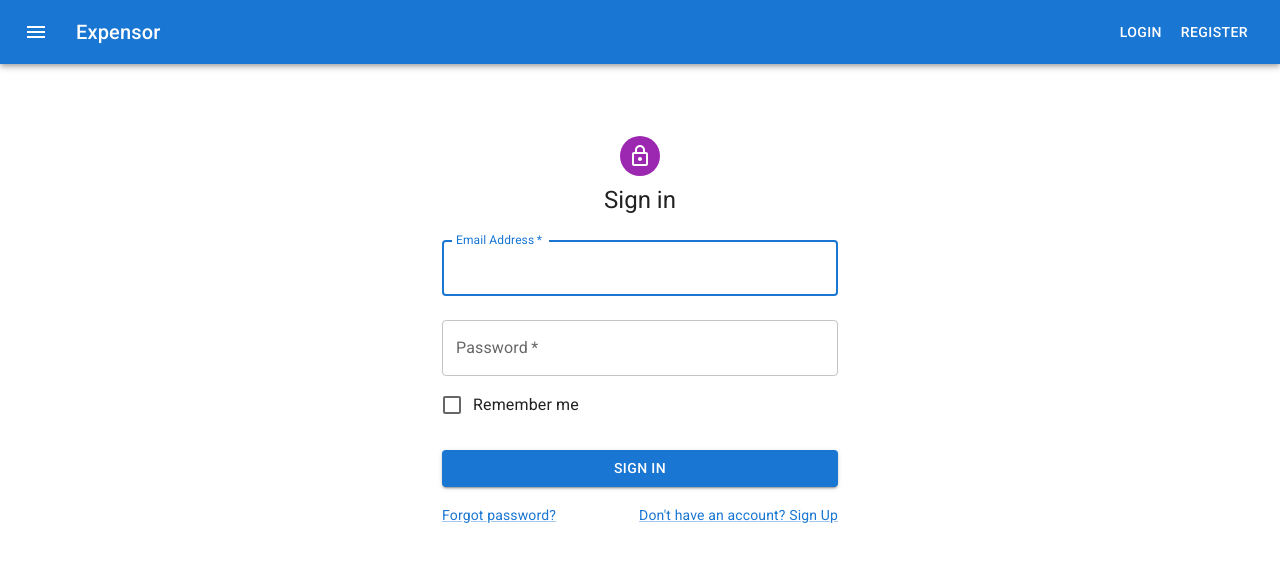
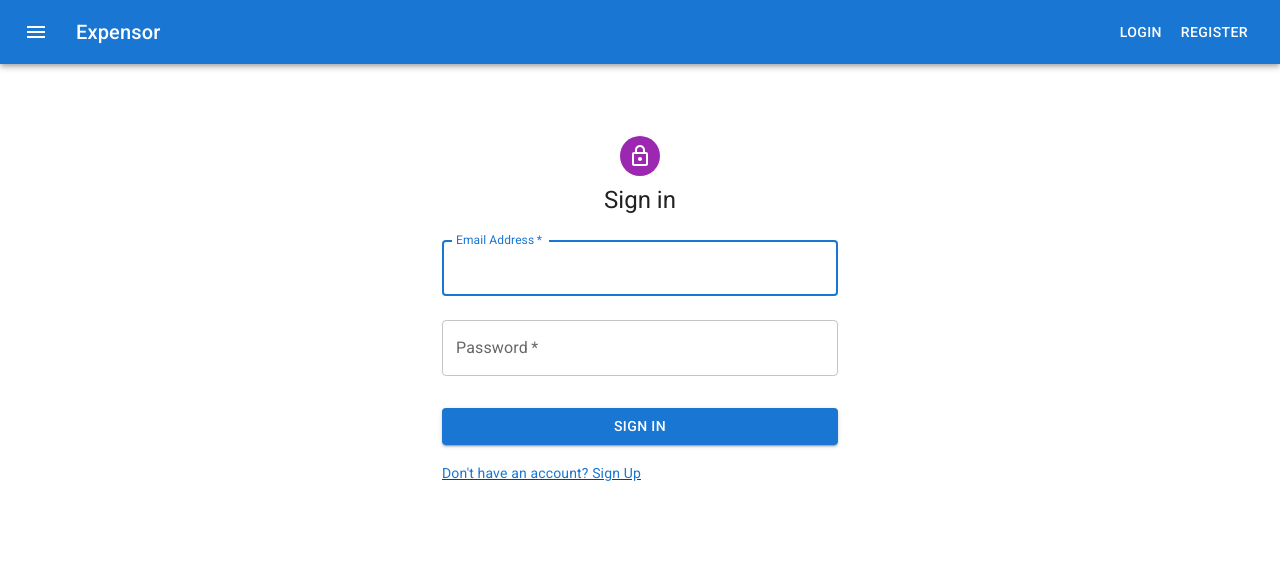
Before and after one commit to DeepakBarwal/mern-expenses, a React (Create React App) app in the folder client/: page /login in a window 1280 px wide. Shown: the top 562 px of the page. Built offline with nearby package versions, Linux system fonts and the light colour scheme.

Commit message:
client: removed remember me checkbox from Login and fixed Link styles on Login and Register

```diff
--- a/client/src/pages/Login.js
+++ b/client/src/pages/Login.js
@@ -3,9 +3,8 @@ import Avatar from '@mui/material/Avatar';
 import Button from '@mui/material/Button';
 import CssBaseline from '@mui/material/CssBaseline';
 import TextField from '@mui/material/TextField';
-import FormControlLabel from '@mui/material/FormControlLabel';
-import Checkbox from '@mui/material/Checkbox';
 import Link from '@mui/material/Link';
+import {Link as RouterLink} from 'react-router-dom';
 import Grid from '@mui/material/Grid';
 import Box from '@mui/material/Box';
 import LockOutlinedIcon from '@mui/icons-material/LockOutlined';
@@ -60,10 +59,6 @@ export default function Login() {
               id="password"
               autoComplete="current-password"
             />
-            <FormControlLabel
-              control={<Checkbox value="remember" color="primary" />}
-              label="Remember me"
-            />
             <Button
               type="submit"
               fullWidth
@@ -73,15 +68,12 @@ export default function Login() {
               Sign In
             </Button>
             <Grid container>
-              <Grid item xs>
-                <Link href="#" variant="body2">
-                  Forgot password?
-                </Link>
-              </Grid>
               <Grid item>
-                <Link href="#" variant="body2">
+              <RouterLink to='/register'>
+                <Link component='span' variant="body2">
                   {"Don't have an account? Sign Up"}
                 </Link>
+              </RouterLink>
               </Grid>
             </Grid>
           </Box>
--- a/client/src/pages/Register.js
+++ b/client/src/pages/Register.js
@@ -3,8 +3,8 @@ import Avatar from '@mui/material/Avatar';
 import Button from '@mui/material/Button';
 import CssBaseline from '@mui/material/CssBaseline';
 import TextField from '@mui/material/TextField';
-// import Link from '@mui/material/Link';
-import {Link} from 'react-router-dom';
+import Link from '@mui/material/Link';
+import {Link as RouterLink} from 'react-router-dom';
 import Grid from '@mui/material/Grid';
 import Box from '@mui/material/Box';
 import LockOutlinedIcon from '@mui/icons-material/LockOutlined';
@@ -93,9 +93,11 @@ export default function Register() {
             </Button>
             <Grid container justifyContent="flex-end">
               <Grid item>
-                <Link to="/login" variant="body2">
-                  Already have an account? Sign in
-                </Link>
+                <RouterLink to="/login">
+                    <Link component='span' variant="body2">
+                    Already have an account? Sign in
+                    </Link>
+                </RouterLink>
               </Grid>
             </Grid>
           </Box>
```
